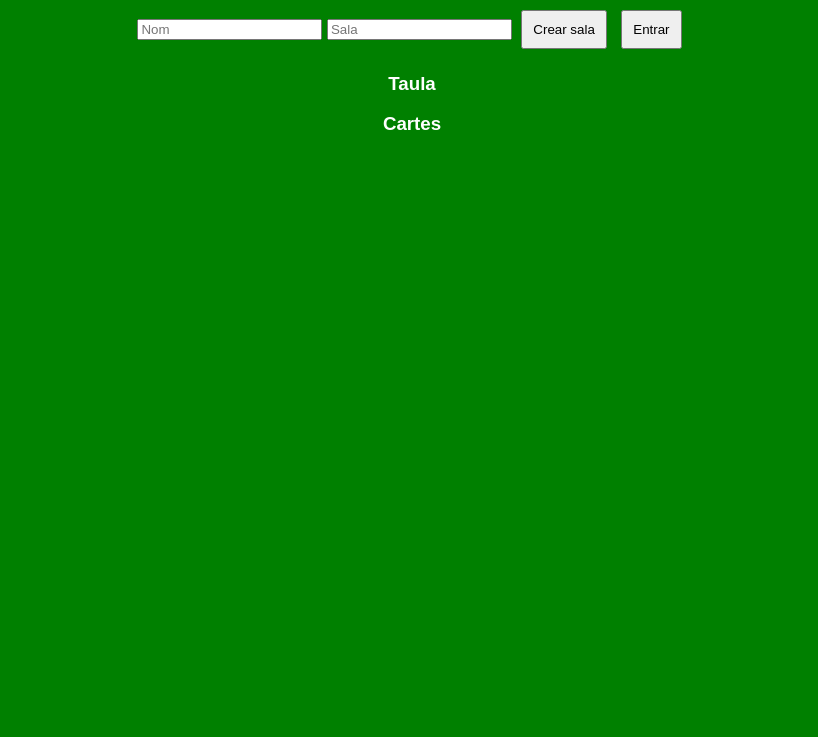
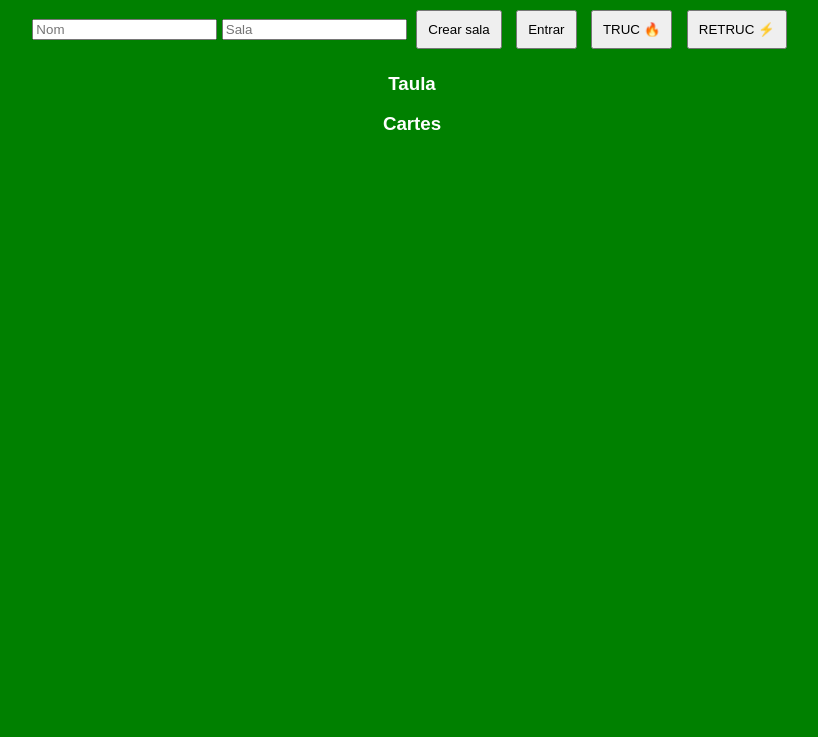
Before and after one commit to arnauvemo/truc-game, a website: page index.html in a window 1280 px wide. Shown: the part 63-800 px from the top of the page, without its empty margins (228-1046 px from the left). Drawn offline with nearby package versions, Linux system fonts and the light colour scheme; no server answers.

Commit message:
Add TRUC and RETRUC buttons to index.html

```diff
--- a/index.html
+++ b/index.html
@@ -17,6 +17,8 @@ button { margin:5px; padding:10px; }
 
 <button onclick="create()">Crear sala</button>
 <button onclick="join()">Entrar</button>
+<button onclick="truc()">TRUC 🔥</button>
+<button onclick="retruc()">RETRUC ⚡</button>
 
 <h3>Taula</h3>
 <div id="table"></div>
```
